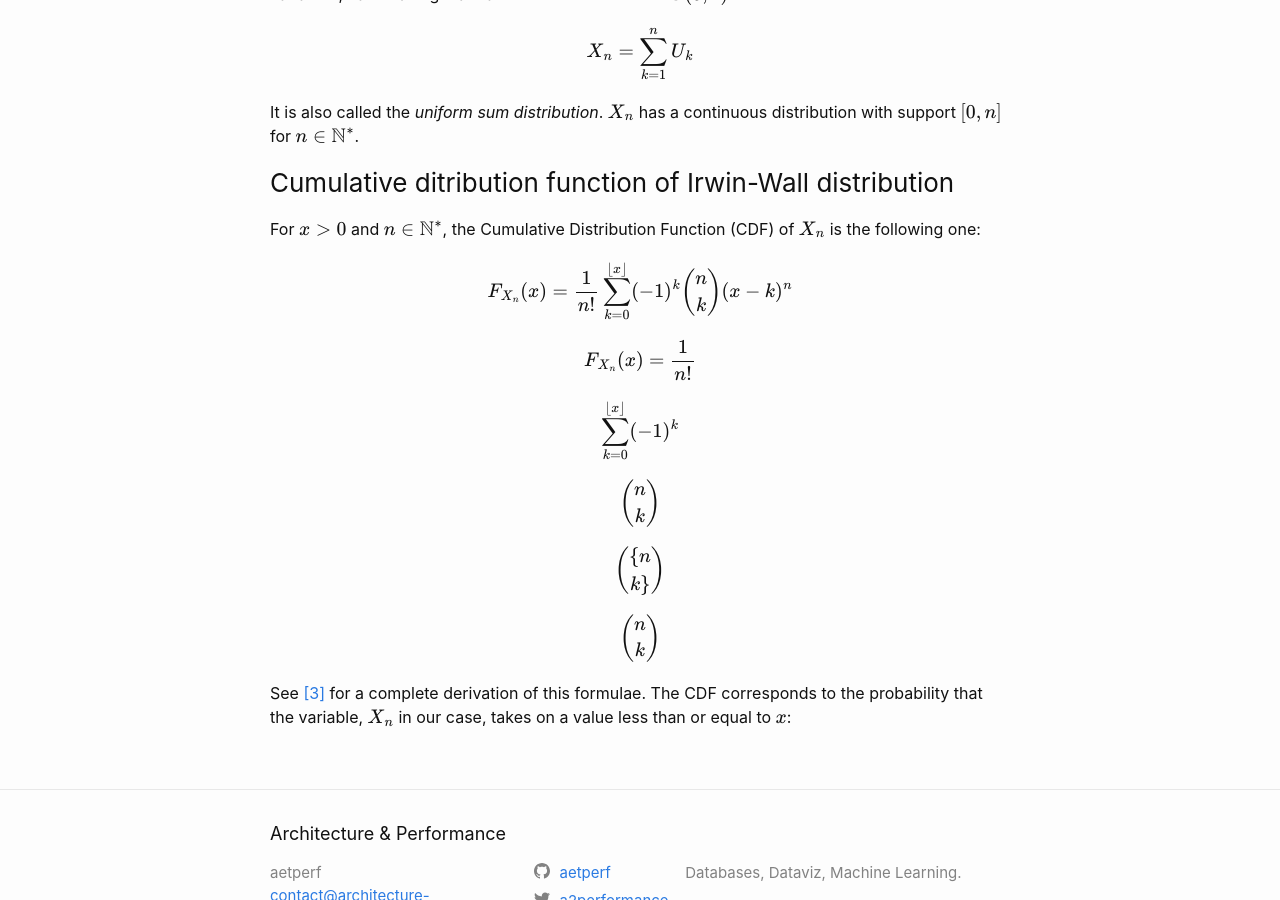
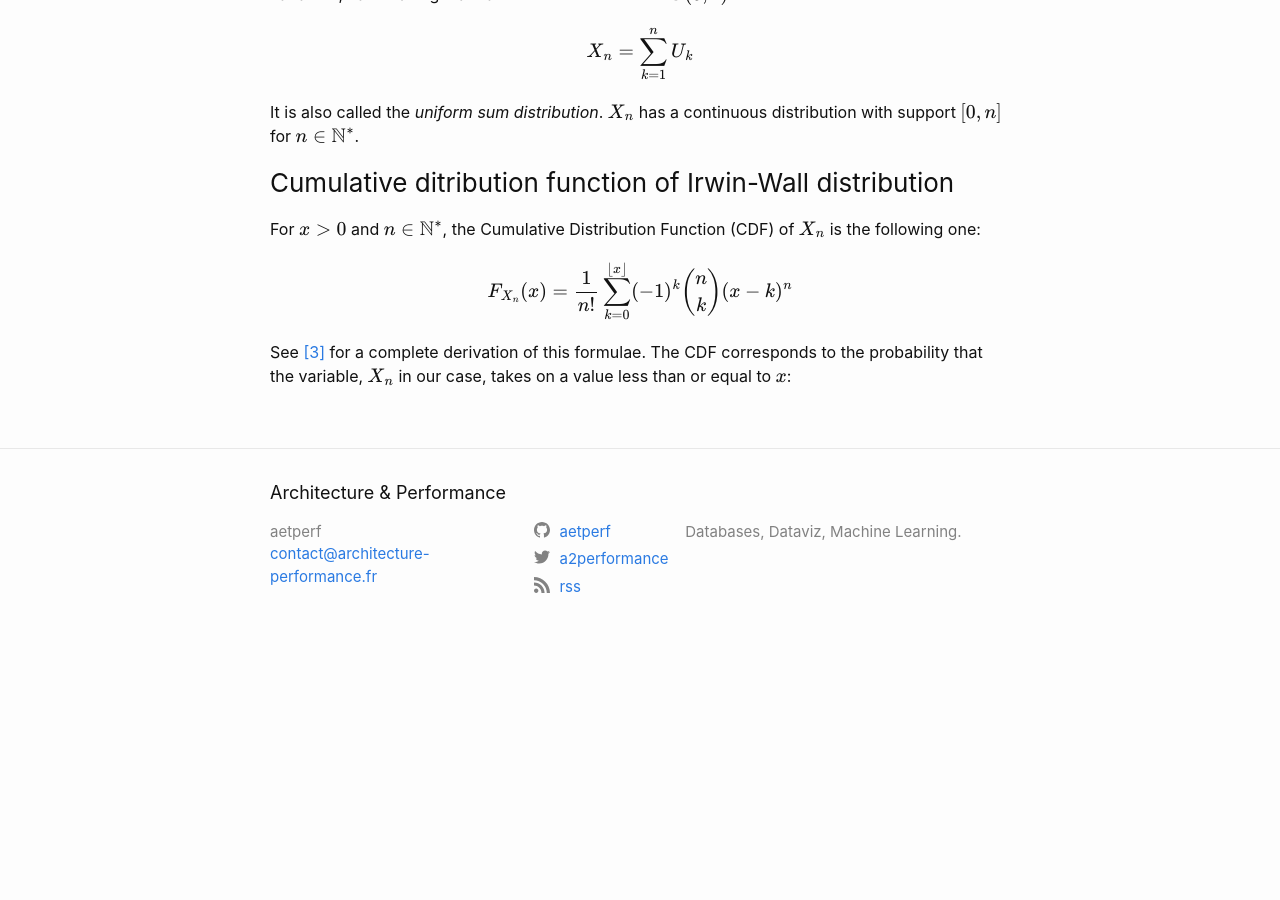
Before and after one commit to aetperf/aetperf.github.io, a Jekyll site: the page built from _posts/2022-07-26-Euler-s-number-and-the-uniform-sum-distribution.md, in a window 1280 px wide and 900 px high, scrolled down 2919 px. Built offline with Jekyll 4.4.1, drawn with Linux system fonts in a browser that asks for light colours; formulas are drawn with MathJax 3; after the commit the page ends 3577 px from its top, so only the background shows below that.

Commit message:
latex test

```diff
--- a/_posts/2022-07-26-Euler-s-number-and-the-uniform-sum-distribution.md
+++ b/_posts/2022-07-26-Euler-s-number-and-the-uniform-sum-distribution.md
@@ -124,17 +124,9 @@ It is also called the *uniform sum distribution*. $X_n$ has a continuous distrib
 
 For $x > 0$ and $n \in \mathbb{N}^* $, the Cumulative Distribution Function (CDF) of $X_n$ is the following one:
 
-$$F_{X_n}(x)= \frac{1}{n!} \sum_{k=0}^{\lfloor x \rfloor} (-1)^k \\{ {n}\choose{k} \\} (x-k)^n $$
+$$F_{X_n}(x)= \frac{1}{n!} \sum_{k=0}^{\lfloor x \rfloor} (-1)^k  { {n}\choose{k} } (x-k)^n $$
 
-$$F_{X_n}(x)= \frac{1}{n!} $$
 
-$$\sum_{k=0}^{\lfloor x \rfloor} (-1)^k $$
-
-$$\\{ {n}\choose{k} \\}$$
-
-$$\{ {n}\choose{k} \}$$
-
-$${ {n}\choose{k} }$$
 
 See [[3]](https://www.randomservices.org/random/special/IrwinHall.html) for a complete derivation of this formulae. The CDF corresponds to the probability that the variable, $X_n$ in our case, takes on a value less than or equal to $x$:
 
```
